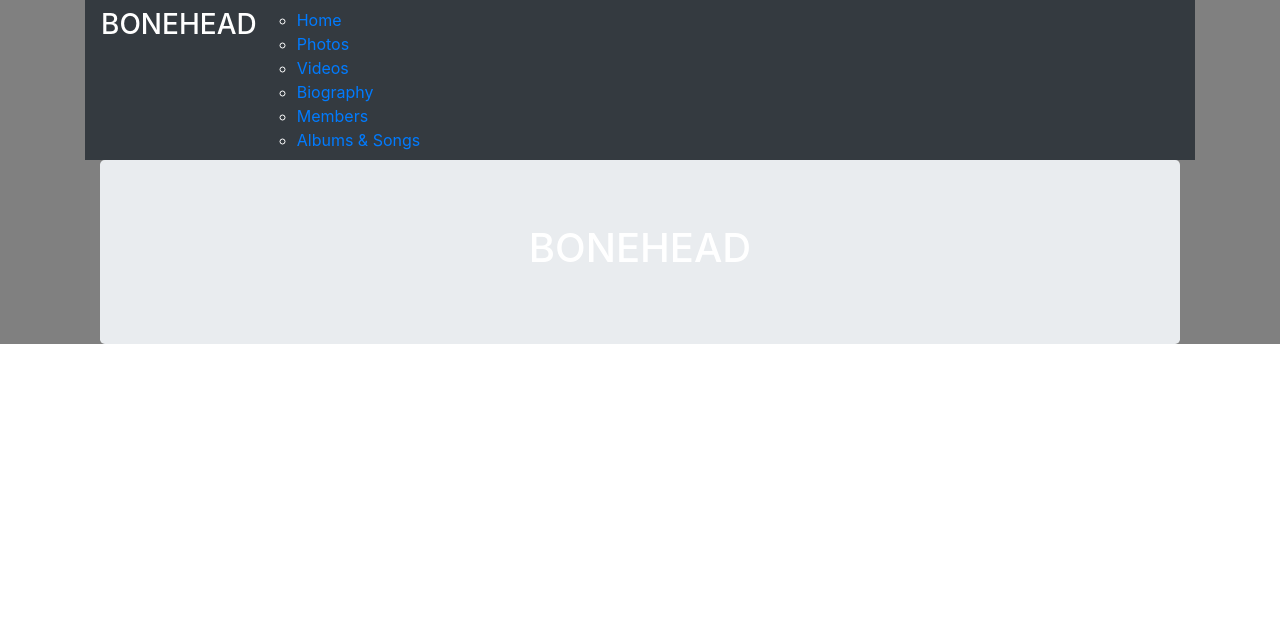
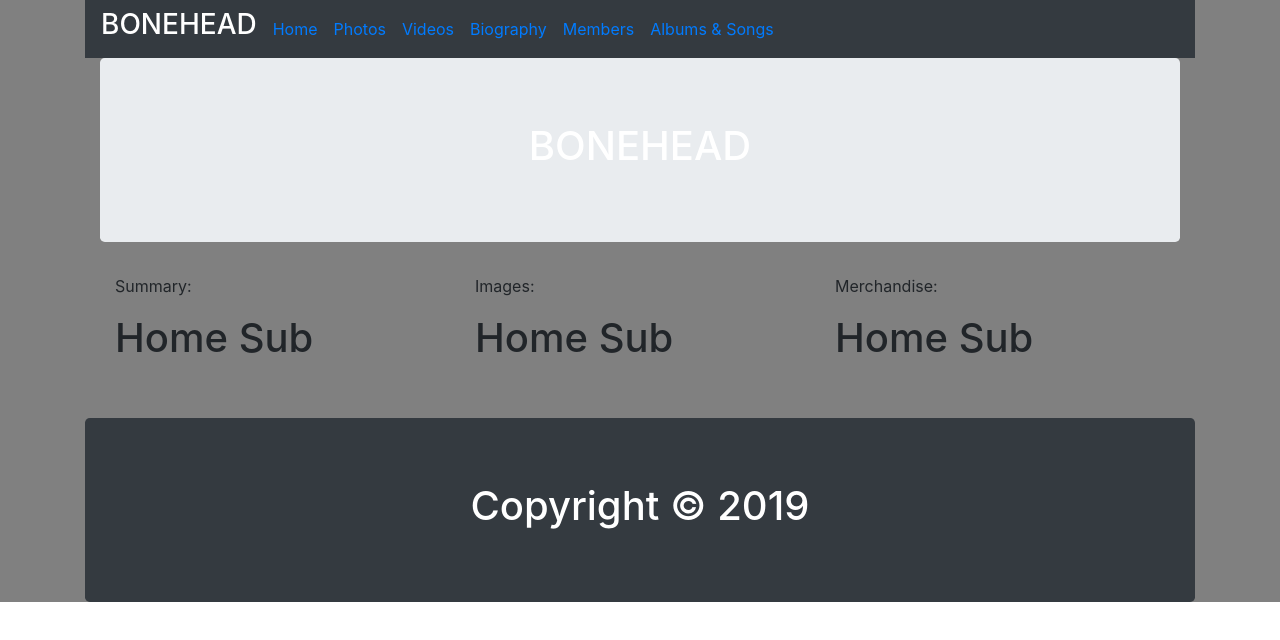
Before and after one commit to precto1285/ReactBone, a React (Create React App) app in the folder bonehead/: page / in a window 1280 px wide. Shown: the top 640 px of the page. Built offline with nearby package versions, Linux system fonts and the light colour scheme.

Commit message:
added Footer

```diff
--- a/bonehead/src/App.js
+++ b/bonehead/src/App.js
@@ -5,6 +5,7 @@ import { Nav } from 'reactstrap';
 import './App.css';
 import AlbumSongs from './Components/Main/Albums-Songs';
 import Bio from './Components/Main/Bio';
+import Footer from './Components/Main/Footer';
 import Home from './Components/Main/Home';
 import Members from './Components/Main/Members';
 import Photos from './Components/Main/Photos';
@@ -13,28 +14,29 @@ import Videos from './Components/Main/Videos';
 class App extends Component {
   render() {
     return (
-      <Router>
-        <div className="App">
+      <div className="App">
+        <Router>
           <div className="container">
             <Nav className="bg-dark text-white pl-3 py-2">
               <Link className="text-white" to="/"><h3>BONEHEAD</h3></Link>
-              <ul>
-                <li>
+              <div className="collapse navbar-collapse"></div>
+              <ul className="navbar nav">
+                <li className="nav-item mr-3">
                   <Link to="/">Home</Link>
                 </li>
-                <li>
+                <li className="nav-item mr-3">
                   <Link to="/Photos">Photos</Link>
                 </li>
-                <li>
+                <li className="nav-item mr-3">
                   <Link to="/Videos">Videos</Link>
                 </li>
-                <li>
+                <li className="nav-item mr-3">
                   <Link to="/Bio">Biography</Link>
                 </li>
-                <li>
+                <li className="nav-item mr-3">
                   <Link to="/Members">Members</Link>
                 </li>
-                <li>
+                <li className="nav-item mr-3">
                   <Link to="/AlbumSongs">Albums & Songs</Link>
                 </li>
               </ul>
@@ -46,8 +48,12 @@ class App extends Component {
             <Route className="text-white" path='/Videos' component={Videos} exact strict />
             <Route className="text-white" path='/Members' component={Members} exact strict />
           </div>
-        </div>
-      </Router>
+
+        </Router>
+        <Footer>
+
+        </Footer>
+      </div>
     );
   }
 }
--- /dev/null
+++ b/bonehead/src/Components/Main/Footer.js
@@ -0,0 +1,14 @@
+import React, { Component } from 'react';
+import { Jumbotron } from 'reactstrap';
+
+export default class Footer extends Component {
+  render() {
+    return (
+      <div className="container">
+        <Jumbotron className="bg-dark text-white text-center my-5">
+          <h1>Copyright &copy; 2019</h1>
+        </Jumbotron>
+      </div>
+    )
+  }
+}
--- a/bonehead/src/Components/Main/Home.js
+++ b/bonehead/src/Components/Main/Home.js
@@ -1,5 +1,6 @@
 import React, { Component } from 'react';
-import { Jumbotron } from 'reactstrap';
+import { Jumbotron, Row, Col } from 'reactstrap';
+import HomeSub from './../Sub/HomeSub';
 
 export default class Home extends Component {
   render() {
@@ -8,6 +9,22 @@ export default class Home extends Component {
         <Jumbotron className="bg primary text-center text-white">
           <h1>BONEHEAD</h1>
         </Jumbotron>
+        <div className="container">
+          <Row>
+            <Col>
+              <p>Summary:</p>
+              <HomeSub />
+            </Col>
+            <Col>
+              <p>Images:</p>
+              <HomeSub />
+            </Col>
+            <Col>
+              <p>Merchandise:</p>
+              <HomeSub />
+            </Col>
+          </Row>
+        </div>
       </div>
     )
   }
--- /dev/null
+++ b/bonehead/src/Components/Sub/HomeSub.js
@@ -0,0 +1,11 @@
+import React from 'react';
+
+const HomeSub = () => {
+  return (
+    <div>
+      <h1>Home Sub</h1>
+    </div>
+  )
+}
+
+export default HomeSub;
```
